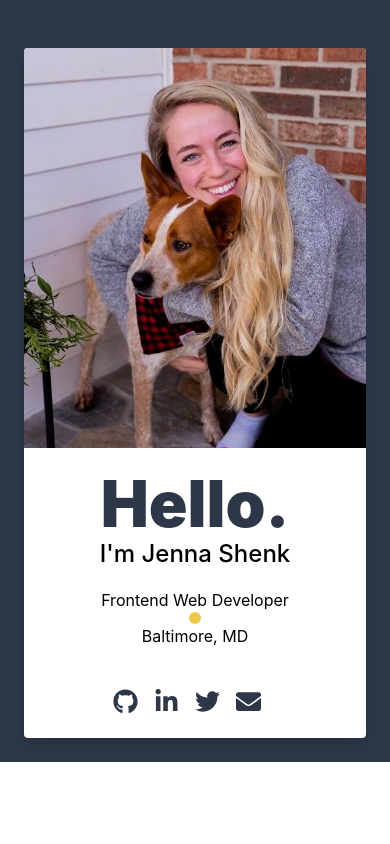
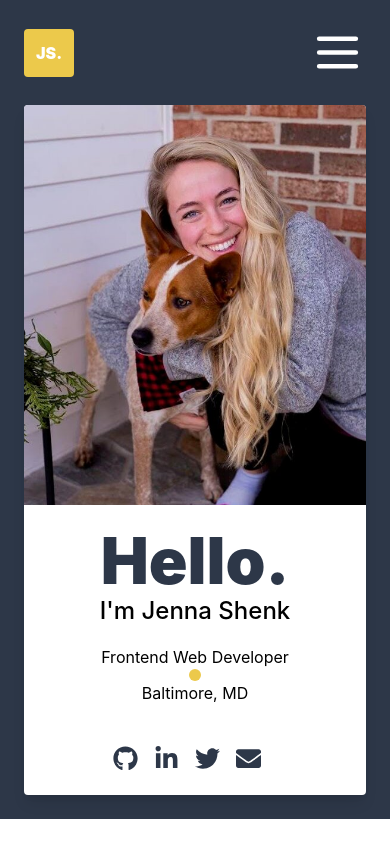
Before and after one commit to jshenk/react-portfolio, a React (Create React App) app: page / in a window 390 px wide. Built offline with nearby package versions, Linux system fonts and the light colour scheme.

Commit message:
Fix menu on mobile

```diff
--- a/src/compontants/AboutMe.js
+++ b/src/compontants/AboutMe.js
@@ -9,7 +9,6 @@ function AboutMe() {
   return (
     <div>
       <div className="md:p-6 md:bg-gray-800 md:text-white flex items-center">
-        <Logo />
         <Menu />
       </div>
       <Banner title={"Resume"} />
--- a/src/compontants/Banner.js
+++ b/src/compontants/Banner.js
@@ -2,7 +2,7 @@ import React from "react";
 
 function Banner(props) {
   return (
-    <div class="w-full">
+    <div className="w-full">
       <div className="bg-gradient-to-r flex h-cover-banner items-center overflow-hidden bg-gray-800 clip-banner p-6">
         <div className="container mx-auto text-left">
           <h1 className="border-b-4 border-white font-semibold mb-12 pb-2 pr-20 text-6xl text-left text-white w-auto inline-block">
--- a/src/compontants/Blog.js
+++ b/src/compontants/Blog.js
@@ -2,7 +2,6 @@ import React, { useState, useEffect } from "react";
 import axios from "axios";
 import BlogCard from "./BlogCard";
 import Menu from "./Menu";
-import Logo from "./Logo";
 import Banner from "./Banner";
 
 function Blog() {
@@ -18,7 +17,6 @@ function Blog() {
   return (
     <div>
       <div className="md:p-6 md:bg-gray-800 md:text-white flex items-center">
-        <Logo />
         <Menu />
       </div>
       <Banner title={"Blog"} />
--- a/src/compontants/Cotact.js
+++ b/src/compontants/Cotact.js
@@ -2,13 +2,11 @@ import React from "react";
 import Menu from "./Menu";
 import Stanley from "../images/stanley.jpg";
 import { NetlifyForm, Honeypot } from "react-netlify-forms";
-import Logo from "./Logo";
 
 function Contact() {
   return (
     <div>
       <div className="mb-6 md:p-6 md:bg-gray-800 md:text-white flex items-center">
-        <Logo />
         <Menu />
       </div>
       <div className="container mx-auto text-left">
--- a/src/compontants/Home.js
+++ b/src/compontants/Home.js
@@ -10,27 +10,26 @@ import Logo from "./Logo";
 
 function Home() {
   return (
-    <div className="md:flex relative p-6 lg:p-0 bg-gray-800 lg:bg-transparent">
-      <div className="bg-gray-800 md:flex md:h-screen w-1/3 hidden items-start">
-        <div className="md:top-0 md:right-0 mb-6 md:p-6 text-white flex items-center">
-          <Logo />
+    <div className="lg:flex relative p-6 lg:p-0 bg-gray-800 lg:bg-transparent">
+      <div className="bg-gray-800 lg:flex lg:h-screen lg:w-1/3 items-start">
+        <div className="lg:top-0 lg:right-0 lg:mb-6 lg:p-6 text-white flex items-center">
           <Menu />
         </div>
       </div>
-      <div className="flex flex-wrap md:h-screen items-center w-full md:w-2/3 mb-6 md:mb-0"></div>
-      <div className="flex flex-wrap items-center bg-white shadow-lg md:absolute bio-card position-center rounded container max-w-screen-lg mx-auto">
+      <div className="flex flex-wrap lg:h-screen items-center w-full lg:w-2/3 mb-6 lg:mb-0"></div>
+      <div className="flex flex-wrap items-center bg-white shadow-lg lg:absolute bio-card position-center rounded container max-w-screen-lg mx-auto">
         <img
-          className="w-full md:w-1/2  rounded-t md:rounded-l"
+          className="w-full lg:w-1/2  rounded-t lg:rounded-l"
           src={BioImage}
           alt="bio"
         />
-        <div className="md:text-left md:w-1/2 p-6 lg:p-12 w-full">
+        <div className="lg:text-left lg:w-1/2 p-6 lg:p-12 w-full">
           <h1 className="font-black text-gray-800 leading-none text-6xl">
             Hello.
           </h1>
           <h2 className="text-2xl mb-4">I'm Jenna Shenk</h2>
           <span>Frontend Web Developer</span>
-          <span className="block h-3 w-3 md:inline-block bg-yellow-500 rounded-full mx-auto md:mx-3"></span>
+          <span className="block h-3 w-3 lg:inline-block bg-yellow-500 rounded-full mx-auto lg:mx-3"></span>
           <span>Baltimore, MD</span>
           <div className="pt-10">
             <a href="https://github.com/jshenk" className="pr-4">
--- a/src/compontants/Logo.js
+++ b/src/compontants/Logo.js
@@ -5,7 +5,7 @@ function Logo() {
   return (
     <>
       <NavLink to="/" className="uppercase pr-6" activeClassName="font-medium">
-        <div className="bg-yellow-400 rounded p-3 inline-block font-black">
+        <div className="bg-yellow-500 rounded p-3 inline-block font-black">
           <span>JS.</span>
         </div>
       </NavLink>
--- a/src/compontants/Menu.js
+++ b/src/compontants/Menu.js
@@ -1,38 +1,69 @@
 import { NavLink } from "react-router-dom";
 import React from "react";
+import Logo from "./Logo";
+import IconHamburger from "../icons/IconHamburger";
+import IconClose from "../icons/IconClose";
 
 function Menu(props) {
+  const [navbarOpen, setNavbarOpen] = React.useState(false);
+
   return (
-    <div className="flex flex-wrap md:flex-no-wrap justify-center md:justify-end md:pr-10">
+    <nav className="bg-gray-800 relative flex flex-wrap items-center justify-between lg:px-2 lg:py-3 navbar-expand-lg lg:mb-3 w-full">
+      <div className="container lg:px-4 mx-auto flex flex-wrap items-center justify-between">
+        <div className="w-full relative flex justify-between lg:w-auto lg:static lg:block lg:justify-start">
+          <div className="flex flex-wrap md:flex-no-wrap justify-center md:justify-end md:pr-10 items-center">
+            <Logo />
+          </div>
+          <button
+            className="text-white cursor-pointer text-xl leading-none border border-solid border-transparent rounded bg-transparent block lg:hidden outline-none focus:outline-none"
+            type="button"
+            onClick={() => setNavbarOpen(!navbarOpen)}
+          >
+            {navbarOpen ? (
+              <IconClose stroke="#fff" />
+            ) : (
+              <IconHamburger stroke="#fff" />
+            )}
+          </button>
+        </div>
+        <div
+          className={
+            "lg:flex flex-grow items-center" +
+            (navbarOpen ? " flex flex-wrap" : " hidden")
+          }
+          id="example-navbar-danger"
+        >
           <NavLink
             to="/work"
-        className="uppercase pr-6"
+            className="uppercase lg:pr-6 w-full lg:w-auto"
             activeClassName="font-medium"
           >
             <span className="menu-link-hover">Portfolio</span>
           </NavLink>
           <NavLink
             to="/me"
-        className="uppercase md:pr-6"
+            className="uppercase lg:pr-6 w-full lg:w-auto"
             activeClassName="font-medium"
           >
             <span className="menu-link-hover">Resume</span>
           </NavLink>
           <NavLink
             to="/blog"
-        className="uppercase md:pr-6"
+            className="uppercase lg:pr-6 w-full lg:w-auto"
             activeClassName="font-medium"
           >
             <span className="menu-link-hover">Blog</span>
           </NavLink>
           <NavLink
             to="/contact"
-        className="bg-yellow-500 px-2 uppercase md:bg-transparent md:px-0"
+            className="uppercase w-full lg:w-auto"
             activeClassName="font-medium"
           >
             <span className="menu-link-hover">Contact</span>
           </NavLink>
         </div>
+      </div>
+    </nav>
   );
 }
 
--- a/src/compontants/MyWork.js
+++ b/src/compontants/MyWork.js
@@ -23,7 +23,6 @@ import IconWordpress from "../icons/IconWordpress";
 import IconReact from "../icons/IconReact";
 import IconAward from "../icons/IconAward";
 import Menu from "./Menu";
-import Logo from "./Logo";
 import Banner from "./Banner";
 
 function MyWork() {
@@ -271,7 +270,6 @@ function MyWork() {
   return (
     <div>
       <div className="md:p-6 md:bg-gray-800 md:text-white flex items-center">
-        <Logo />
         <Menu />
       </div>
       <Banner title={"Portfolio"} />
--- a/src/compontants/PortfolioCard.js
+++ b/src/compontants/PortfolioCard.js
@@ -10,7 +10,10 @@ function PortfolioCard(props) {
     );
   });
   return (
-    <div className="rounded overflow-hidden shadow-lg bg-white flex flex-col text-left">
+    <div
+      className="rounded overflow-hidden shadow-lg bg-white flex flex-col text-left"
+      key={props.key}
+    >
       <img className="w-full" src={props.image} alt="test" />
       <div className="w-full font-bold text-2xl text-gray-900 mb-3 px-6 pt-6">
         <a className="hover:underline" href={props.url}>
--- /dev/null
+++ b/src/icons/IconClose.js
@@ -0,0 +1,24 @@
+import React from "react";
+
+function IconClose(props) {
+  return (
+    <svg
+      xmlns="http://www.w3.org/2000/svg"
+      fill="none"
+      viewBox="0 0 24 24"
+      stroke="currentColor"
+      height="55px"
+      width="55px"
+    >
+      <path
+        strokeLinecap="round"
+        strokeLinejoin="round"
+        strokeWidth={2}
+        d="M6 18L18 6M6 6l12 12"
+        stroke={props.stroke}
+      />
+    </svg>
+  );
+}
+
+export default IconClose;
--- /dev/null
+++ b/src/icons/IconHamburger.js
@@ -0,0 +1,24 @@
+import React from "react";
+
+function IconHamburger(props) {
+  return (
+    <svg
+      xmlns="http://www.w3.org/2000/svg"
+      fill="none"
+      viewBox="0 0 24 24"
+      stroke="currentColor"
+      height="55px"
+      width="55px"
+    >
+      <path
+        strokeLinecap="round"
+        strokeLinejoin="round"
+        strokeWidth={2}
+        d="M4 6h16M4 12h16M4 18h16"
+        stroke={props.stroke}
+      />
+    </svg>
+  );
+}
+
+export default IconHamburger;
--- a/src/index.css
+++ b/src/index.css
@@ -16,7 +16,7 @@ p {
   margin-bottom: 1rem;
 }
 
-@media (min-width: 768px) {
+@media (min-width: 1024px) {
   .position-center {
     left: 50%;
     top: 50%;
```
Lines whose indentation alone changed are shown as unchanged.
